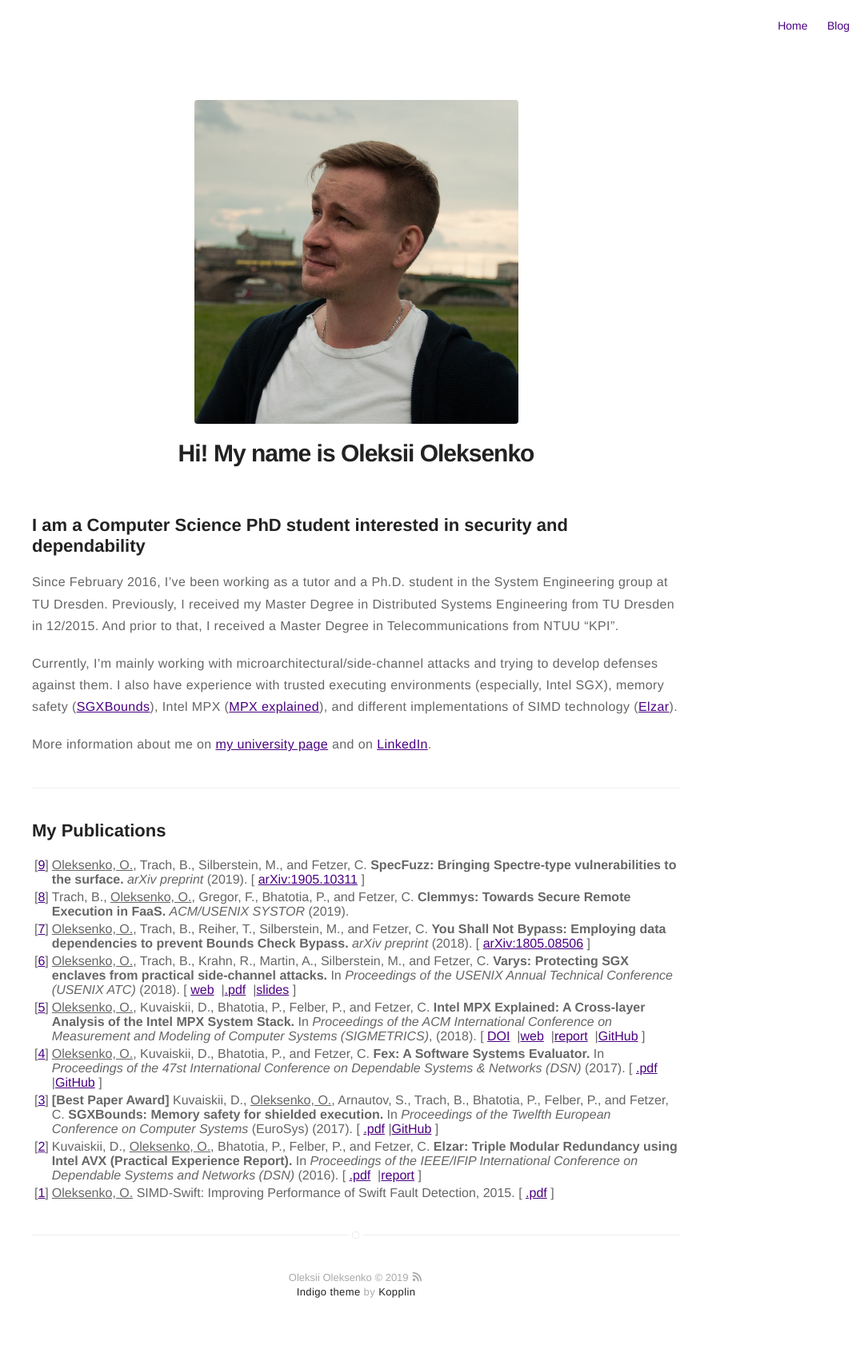
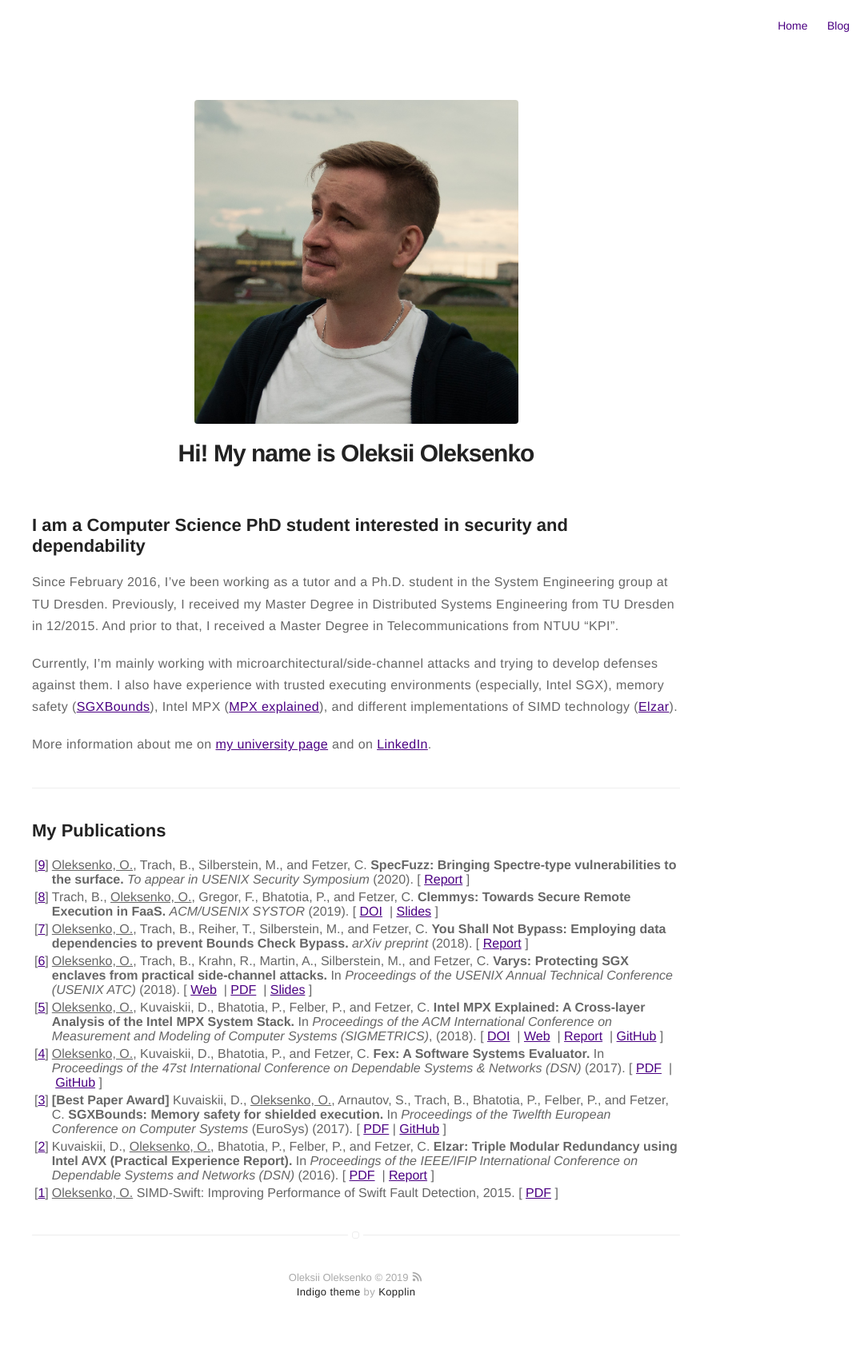
Before and after one commit to OleksiiOleksenko/oleksiioleksenko.github.io, a Jekyll site: the page built from about.md, in a window 1280 px wide. Shown: the whole page at 80% size, without its empty margins (195-1280 px from the left). Built offline with Jekyll 4.4.1, drawn with Linux system fonts in a browser that asks for light colours; some of the changed lines change nothing that is shown.

Commit message:
updated the publication entry of SpecFuzz

```diff
--- a/about.md
+++ b/about.md
@@ -24,13 +24,13 @@ More information about me on [my university page](https://tu-dresden.de/die_tu_d
 
 <tr valign="top">
 <td align="right" class="bibtexnumber">
-[<a name="oleksenko2019specfuzz">9</a>]
+[<a name="oleksenko2020specfuzz">9</a>]
 </td>
 <td class="bibtexitem">
 <u>Oleksenko, O.</u>, Trach, B., Silberstein, M., and Fetzer, C.
 <b>SpecFuzz: Bringing Spectre-type vulnerabilities to the surface.</b>
-<em>arXiv preprint</em> (2019).
-[&nbsp;<a href="https://arxiv.org/abs/1905.10311">arXiv:1905.10311</a>&nbsp;]
+<em>To appear in USENIX Security Symposium</em> (2020).
+[&nbsp;<a href="https://arxiv.org/abs/1905.10311">Report</a>&nbsp;]
 </td>
 </tr>
 
@@ -42,6 +42,8 @@ More information about me on [my university page](https://tu-dresden.de/die_tu_d
 Trach, B., <u>Oleksenko, O.</u>, Gregor, F., Bhatotia, P., and Fetzer, C.
 <b>Clemmys: Towards Secure Remote Execution in FaaS.</b>
 <em>ACM/USENIX SYSTOR</em> (2019).
+[&nbsp;<a href="https://doi.org/10.1145/3319647.3325835">DOI</a>&nbsp;
+|&nbsp;<a href="https://www.systor.org/2019/slides/S3P2%20Clemmys%20Towards%20Secure%20Remote%20Execution%20in%20FaaS%20.pdf">Slides</a>&nbsp;]
 </td>
 </tr>
 
@@ -53,7 +55,7 @@ Trach, B., <u>Oleksenko, O.</u>, Gregor, F., Bhatotia, P., and Fetzer, C.
 <u>Oleksenko, O.</u>, Trach, B., Reiher, T., Silberstein, M., and Fetzer, C.
 <b>You Shall Not Bypass: Employing data dependencies to prevent Bounds Check Bypass.</b>
 <em>arXiv preprint</em> (2018).
-[&nbsp;<a href="https://arxiv.org/abs/1805.08506">arXiv:1805.08506</a>&nbsp;]
+[&nbsp;<a href="https://arxiv.org/abs/1805.08506">Report</a>&nbsp;]
 </td>
 </tr>
 
@@ -65,9 +67,9 @@ Trach, B., <u>Oleksenko, O.</u>, Gregor, F., Bhatotia, P., and Fetzer, C.
 <u>Oleksenko, O.</u>, Trach, B., Krahn, R., Martin, A., Silberstein, M., and Fetzer, C.
 <b>Varys: Protecting SGX enclaves from practical side-channel attacks.</b>
 In <em>Proceedings of the USENIX Annual Technical Conference (USENIX ATC)</em> (2018).
-[&nbsp;<a href="https://www.usenix.org/conference/atc18/presentation/oleksenko">web</a>&nbsp;
-|<a href="https://www.usenix.org/system/files/conference/atc18/atc18-oleksenko.pdf">.pdf</a>&nbsp;
-|<a href="https://www.usenix.org/sites/default/files/conference/protected-files/atc18_slides_oleksenko.pdf">slides</a>&nbsp;]
+[&nbsp;<a href="https://www.usenix.org/conference/atc18/presentation/oleksenko">Web</a>&nbsp;
+|&nbsp;<a href="https://www.usenix.org/system/files/conference/atc18/atc18-oleksenko.pdf">PDF</a>&nbsp;
+|&nbsp;<a href="https://www.usenix.org/sites/default/files/conference/protected-files/atc18_slides_oleksenko.pdf">Slides</a>&nbsp;]
 </td>
 </tr>
 
@@ -80,9 +82,9 @@ In <em>Proceedings of the USENIX Annual Technical Conference (USENIX ATC)</em> (
 <b>Intel MPX Explained: A Cross-layer Analysis of the Intel MPX System Stack.</b>
 In <em>Proceedings of the ACM International Conference on Measurement and Modeling of Computer Systems (SIGMETRICS)</em>, (2018).
 [&nbsp;<a href="http://dx.doi.org/10.1145/3224423">DOI</a>&nbsp;
-|<a href="https://intel-mpx.github.io/">web</a>&nbsp;
-|<a href="https://arxiv.org/pdf/1702.00719.pdf">report</a>&nbsp;
-|<a href="https://github.com/tudinfse/intel_mpx_explained">GitHub</a>&nbsp;]
+|&nbsp;<a href="https://intel-mpx.github.io/">Web</a>&nbsp;
+|&nbsp;<a href="https://arxiv.org/pdf/1702.00719.pdf">Report</a>&nbsp;
+|&nbsp;<a href="https://github.com/tudinfse/intel_mpx_explained">GitHub</a>&nbsp;]
 </td>
 </tr>
 
@@ -95,8 +97,8 @@ In <em>Proceedings of the ACM International Conference on Measurement and Modeli
 <u>Oleksenko, O.</u>, Kuvaiskii, D., Bhatotia, P., and Fetzer, C.
 <b>Fex: A Software Systems Evaluator.</b>
 In <em>Proceedings of the 47st International Conference on Dependable Systems &amp; Networks (DSN)</em> (2017).
-[&nbsp;<a href="http://se.inf.tu-dresden.de/pubs/papers/fex2017.pdf">.pdf</a>&nbsp;
-|<a href="https://github.com/tudinfse/fex">GitHub</a>&nbsp;]
+[&nbsp;<a href="http://se.inf.tu-dresden.de/pubs/papers/fex2017.pdf">PDF</a>&nbsp;
+|&nbsp;<a href="https://github.com/tudinfse/fex">GitHub</a>&nbsp;]
 
 </td>
 </tr>
@@ -111,8 +113,8 @@ In <em>Proceedings of the 47st International Conference on Dependable Systems &a
 Kuvaiskii, D., <u>Oleksenko, O.</u>, Arnautov, S., Trach, B., Bhatotia, P., Felber, P., and Fetzer, C.
 <b>SGXBounds: Memory safety for shielded execution.</b>
 In <em>Proceedings of the Twelfth European Conference on Computer Systems</em> (EuroSys) (2017).
-[&nbsp;<a href="https://homepages.inf.ed.ac.uk/pbhatoti/papers/SGXBounds-EuroSys-2017.pdf">.pdf</a>
-|<a href="https://github.com/tudinfse/sgxbounds">GitHub</a>&nbsp;]
+[&nbsp;<a href="https://homepages.inf.ed.ac.uk/pbhatoti/papers/SGXBounds-EuroSys-2017.pdf">PDF</a>
+|&nbsp;<a href="https://github.com/tudinfse/sgxbounds">GitHub</a>&nbsp;]
 </td>
 </tr>
 
@@ -124,8 +126,8 @@ In <em>Proceedings of the Twelfth European Conference on Computer Systems</em> (
 Kuvaiskii, D., <u>Oleksenko, O.</u>, Bhatotia, P., Felber, P., and Fetzer, C.
 <b>Elzar: Triple Modular Redundancy using Intel AVX (Practical  Experience Report).</b>
 In <em>Proceedings of the IEEE/IFIP International Conference on Dependable Systems and Networks (DSN)</em> (2016).
-[&nbsp;<a href="http://se.inf.tu-dresden.de/pubs/papers/Kuvaiskii2016elzar.pdf">.pdf</a>&nbsp;
-|<a href="https://arxiv.org/abs/1604.00500">report</a>&nbsp;]
+[&nbsp;<a href="http://se.inf.tu-dresden.de/pubs/papers/Kuvaiskii2016elzar.pdf">PDF</a>&nbsp;
+|&nbsp;<a href="https://arxiv.org/abs/1604.00500">Report</a>&nbsp;]
 </td>
 </tr>
 
@@ -137,7 +139,7 @@ In <em>Proceedings of the IEEE/IFIP International Conference on Dependable Syste
 <td class="bibtexitem">
 <u>Oleksenko, O.</u>
  SIMD-Swift: Improving Performance of Swift Fault Detection, 2015.
-[&nbsp;<a href="http://www.qucosa.de/fileadmin/data/qucosa/documents/19252/Oleksenko_Oleksii_PDF_A.pdf">.pdf</a>&nbsp;]
+[&nbsp;<a href="http://www.qucosa.de/fileadmin/data/qucosa/documents/19252/Oleksenko_Oleksii_PDF_A.pdf">PDF</a>&nbsp;]
 
 </td>
 </tr>
```
